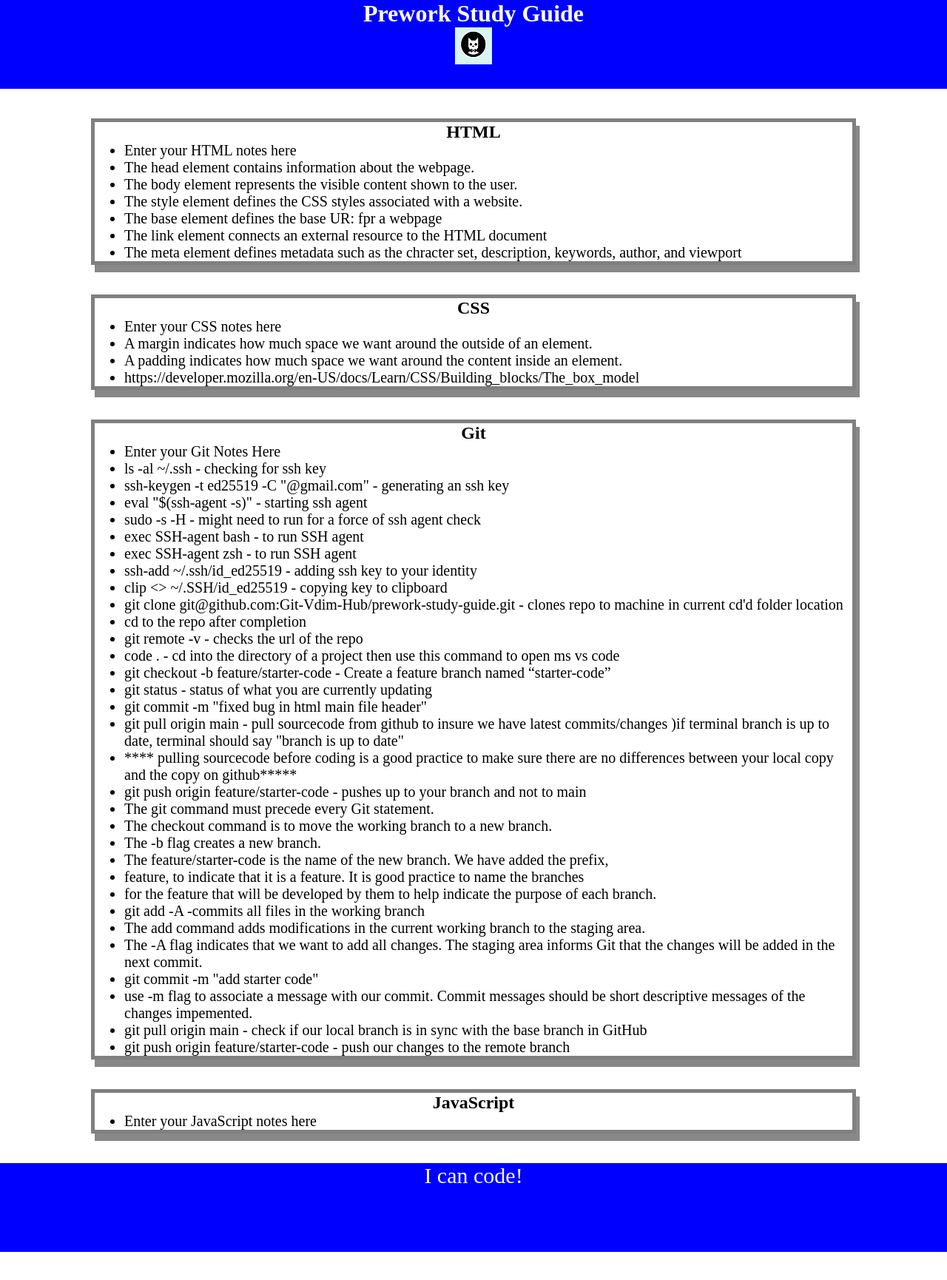
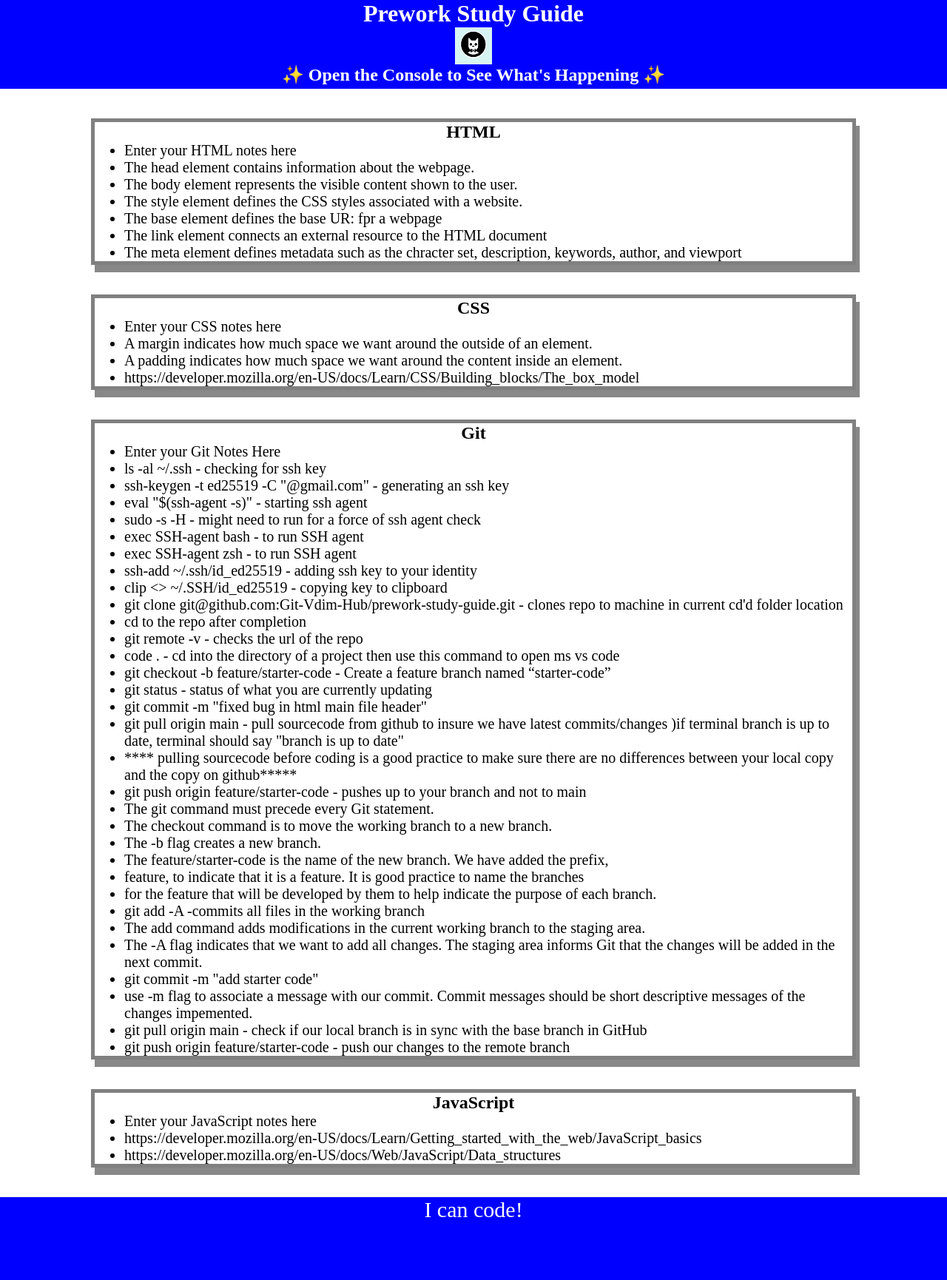
Before and after one commit to Git-Vdim-Hub/prework-study-guide, a plain HTML site: page index.html in a window 1280 px wide. Shown: the whole page at 74% size. Before the commit the page ends 1692 px from the top, so only its background shows below. Drawn offline with Linux system fonts and the light colour scheme.

Commit message:
added JavaScript to project

```diff
--- /dev/null
+++ b/assets/script.js
@@ -0,0 +1,17 @@
+var topics = ['HTML', 'CSS', 'Git', 'JavaScript'];
+for(x=0; x<topics.length; x++){
+    console.log(topics[x]);
+}
+
+/*
+if (topic === 'HTML') {
+  console.log("Let's study HTML!");
+} else if (topic === 'CSS') {
+  console.log("Let's study CSS!");
+} else if (topic === 'Git') {
+  console.log("Let's study Git!");
+} else if (topic === 'JavaScript') {
+  console.log("Let's study JavaScript!");
+} else {
+  console.log('Please try again!');
+}*/
--- a/index.html
+++ b/index.html
@@ -11,6 +11,7 @@
     <header id="top">
       <h1>Prework Study Guide</h1>
       <img src="./assets/bowtie-cat.png" alt="Profile image of cat wearing a bow tie." />
+      <h2>✨ Open the Console to See What's Happening ✨</h2>
     </header>
     <main>
       <section class="card" id="html-section">
@@ -78,6 +79,8 @@
         <h2>JavaScript</h2>
         <ul>
           <li>Enter your JavaScript notes here</li>
+          <li>https://developer.mozilla.org/en-US/docs/Learn/Getting_started_with_the_web/JavaScript_basics</li>
+          <li>https://developer.mozilla.org/en-US/docs/Web/JavaScript/Data_structures</li>
         </ul>
       </section>
     </main>
@@ -85,5 +88,8 @@
     <footer>
       <p>I can code!</p>
     </footer>
+
+    <script src="./assets/script.js"></script>
+
   </body>
 </html>
```
